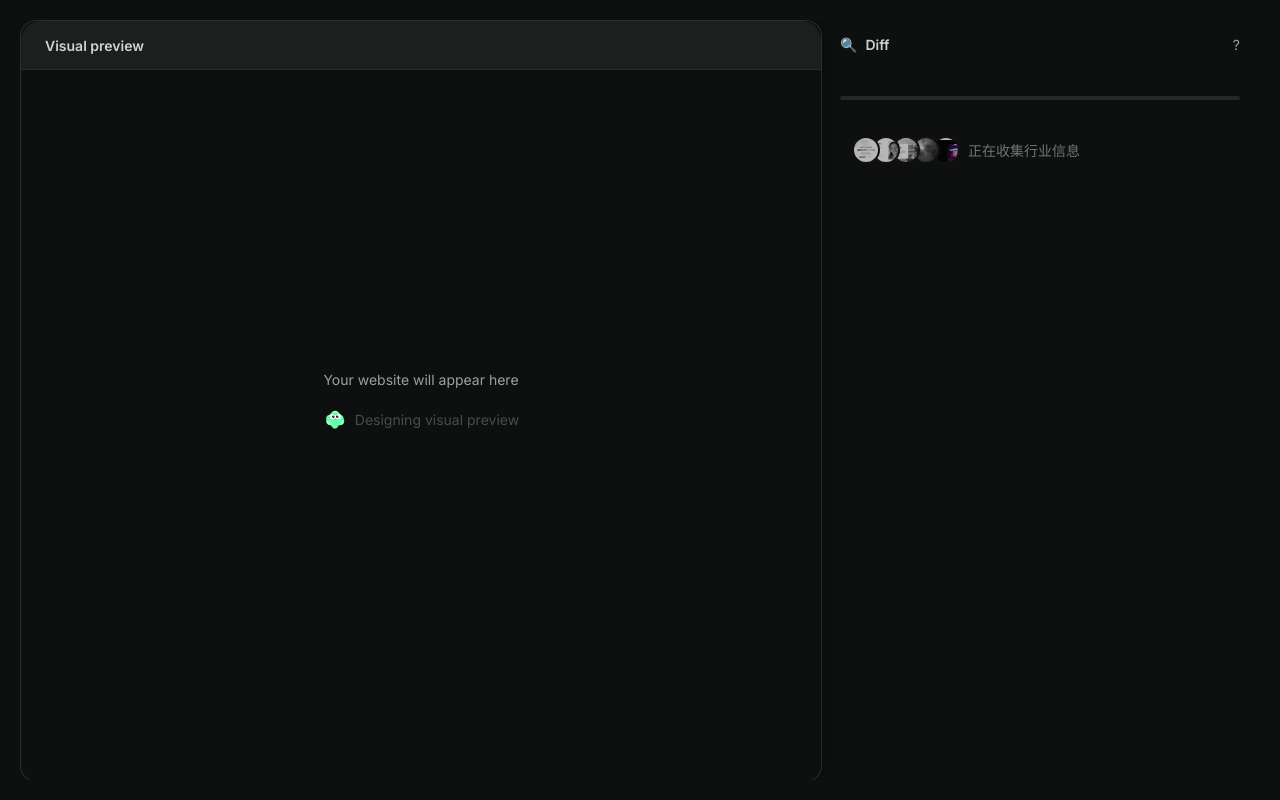
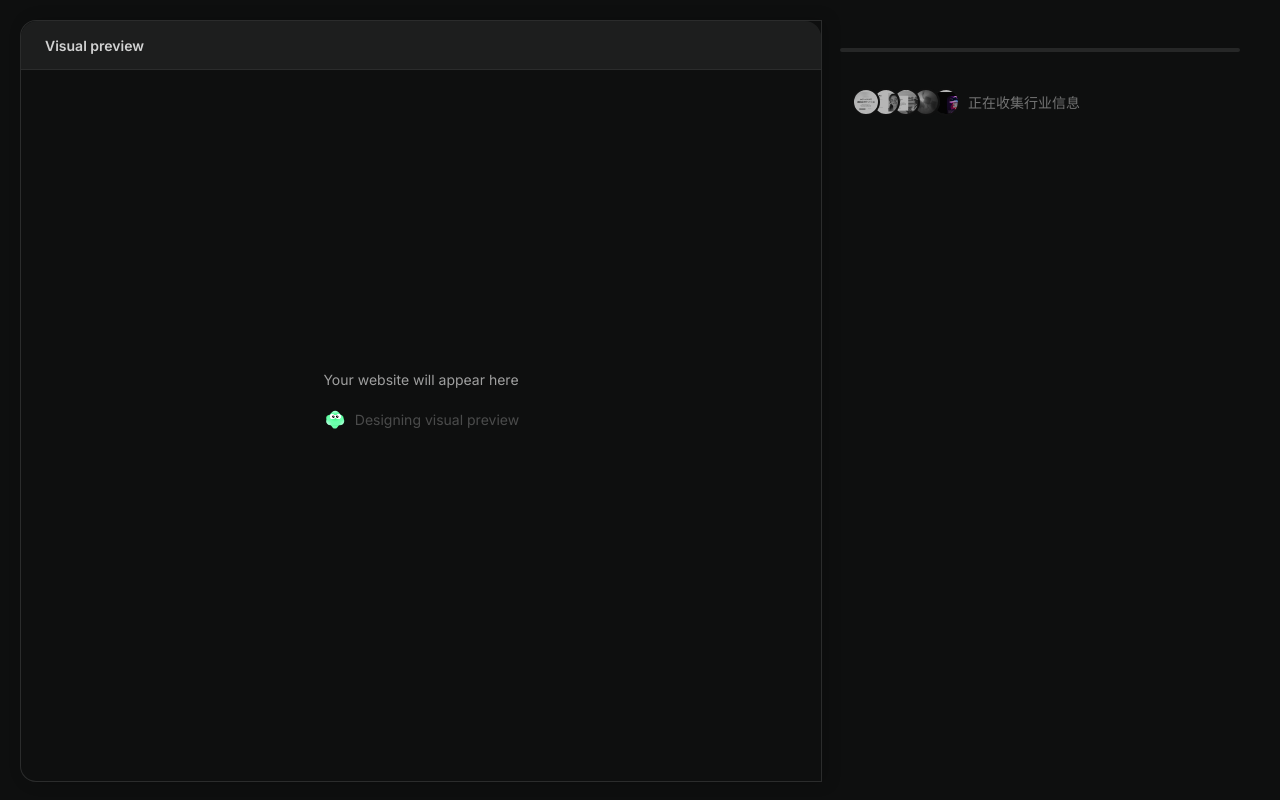
Before and after one commit to Micobirdy/wegic-demo, a plain HTML site: page generate.html in a window 1280 px wide. Drawn offline with Linux system fonts and the light colour scheme.

Commit message:
init-0805

```diff
--- a/generate.css
+++ b/generate.css
@@ -25,7 +25,7 @@ html, body {
   width: calc(100vw - 40px);
   display: flex;
   position: relative;
-  overflow: hidden;
+  overflow: visible;
   background: #0E0F0F;
 }
 
@@ -40,7 +40,7 @@ html, body {
   flex-direction: column;
   align-items: center;
   gap: 323px;
-  border-radius: 16px 0 0 16px;
+  border-radius: 16px;
   border: 1px solid rgba(255, 255, 255, 0.12);
   background: #0E0F0F;
   transition: width 0.4s cubic-bezier(0.25, 0.46, 0.45, 0.94),
@@ -56,7 +56,7 @@ html, body {
 .visual-preview.compressed {
   width: calc(100% - 440px);
   border-right: 1px solid rgba(255,255,255,0.1);
-  border-radius: 16px;
+  border-radius: 16px 0 0 16px;
   border: 1px solid rgba(255, 255, 255, 0.12);
   background: #0E0F0F;
   transform: scale(1);
@@ -92,7 +92,7 @@ html, body {
   height: 48px;
   background: #1D1E1E;
   box-shadow: 0 1px 0 0 rgba(255, 255, 255, 0.12);
-  border-radius: 20px 20px 0 0;
+  border-radius: 16px 16px 0 0;
 }
 
 .preview-label {
@@ -111,7 +111,7 @@ html, body {
   position: relative;
   padding-top: 48px;
   margin: 0;
-  height: 100%;
+  height: calc(100% - 48px);
   scrollbar-width: thin;
   scrollbar-color: rgba(0,0,0,0.3) transparent;
   scroll-behavior: smooth;
@@ -233,12 +233,7 @@ html, body {
 }
 
 .assistant-header {
-  display: flex;
-  align-items: center;
-  justify-content: space-between;
-  padding: 0 20px;
-  height: 48px;
-  background: transparent;
+  display: none;
 }
 
 .diff-section {
```
